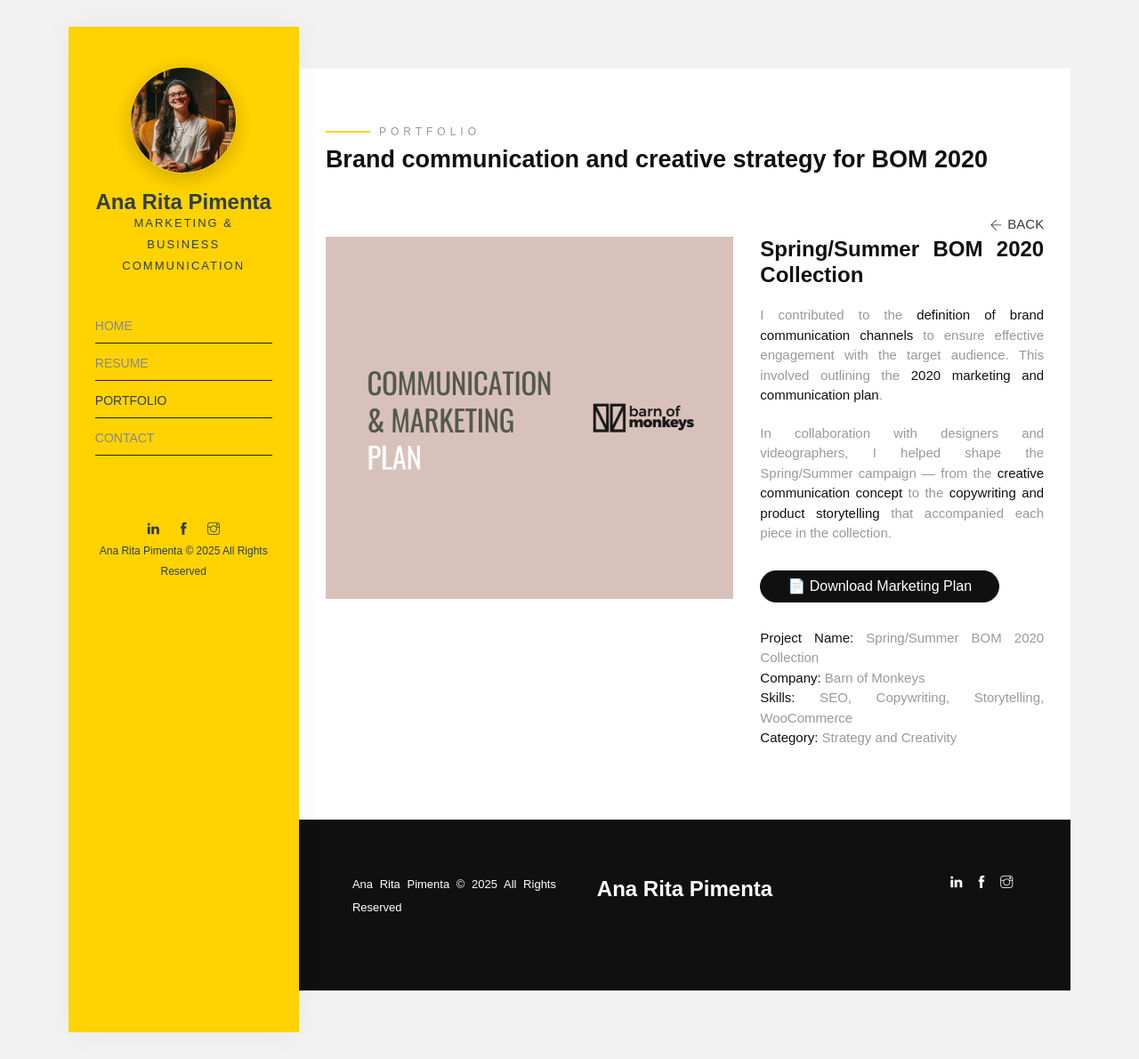
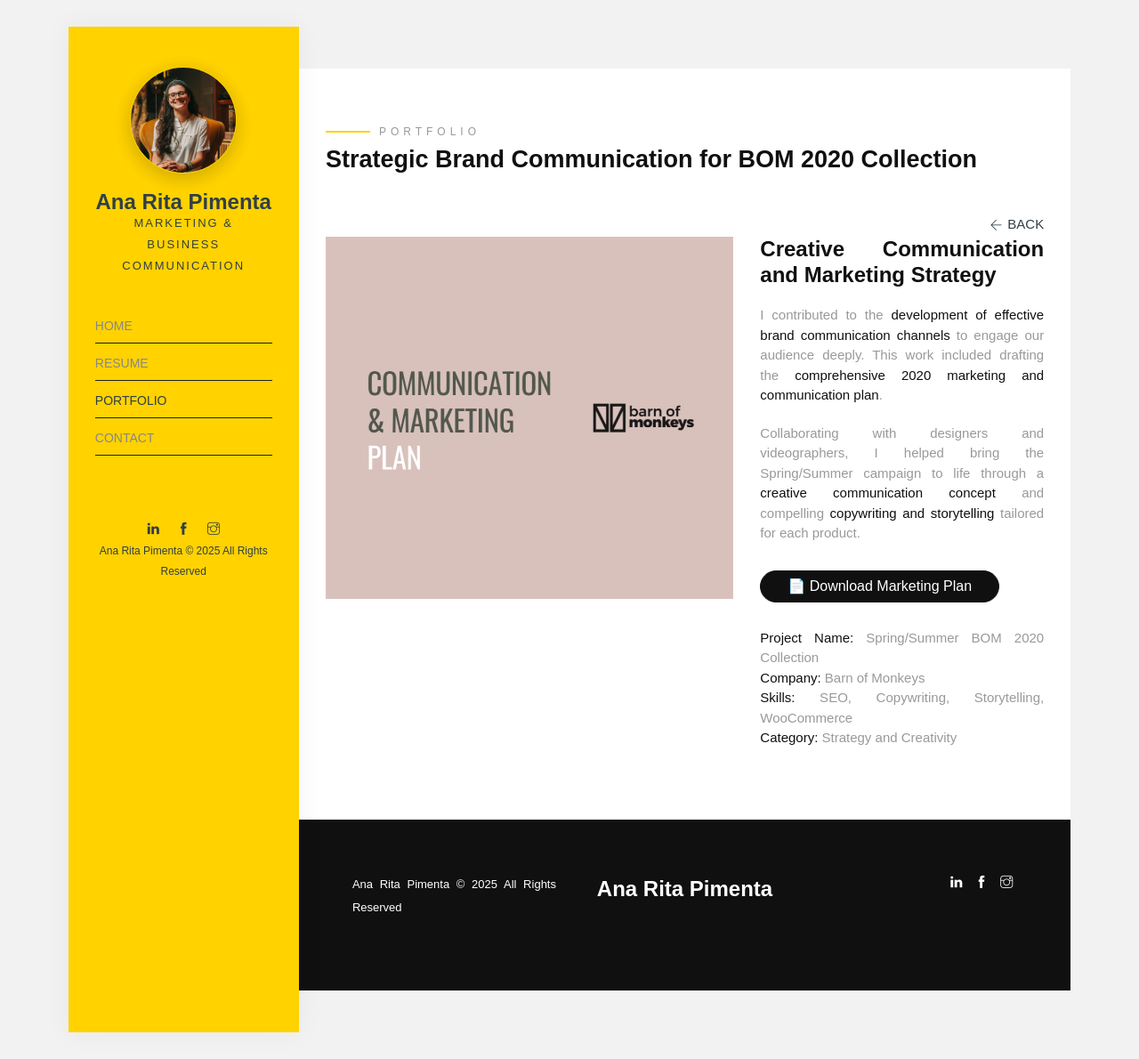
Before and after one commit to anaritapimenta/anaritapimenta.github.io, a Jekyll site: the page built from portfolio/spring-summer-bom-2020-collection/index.html, in a window 1280 px wide and 1190 px high. Shown: the whole window at 89% size. Built offline with Jekyll 4.4.1, drawn with Linux system fonts in a browser that asks for light colours; some web fonts are replaced.

Commit message:
Update index.html

```diff
--- a/portfolio/spring-summer-bom-2020-collection/index.html
+++ b/portfolio/spring-summer-bom-2020-collection/index.html
@@ -1,6 +1,6 @@
 ---
-title: Brand Communication & Creative Strategy - BOM 2020
-description: Explore the brand communication and creative strategy behind the Spring/Summer BOM 2020 Collection.
+title: Strategic Brand Communication & Creative Direction – BOM 2020 Collection
+description: Discover the strategic brand communication and creative direction behind Barn of Monkeys' Spring/Summer 2020 Collection.
 layout: default
 ---
 
@@ -10,7 +10,7 @@
       <div class="col-md-12">
         <span class="heading-meta style-1">Portfolio</span>
         <h1 class="heading animate-box" data-animate-effect="fadeInLeft">
-          Brand communication and creative strategy for BOM 2020
+          Strategic Brand Communication for BOM 2020 Collection
         </h1>
         <!-- BOTÃO BACK -->
         <a
@@ -37,12 +37,18 @@
         class="col-md-7 image-content animate-box fadeInLeft"
         data-animate-effect="fadeInLeft"
       >
-        <img
-          class="img-fluid mb-30"
-          src="{{ 'assets/img/portfolio/project-3/1.png' | prepend: site.baseurl | prepend: site.url }}"
-          alt="Barn of Monkeys Spring/Summer 2020 campaign visual"
-          loading="lazy"
-        />
+        <picture>
+          <source
+            srcset="{{ 'assets/img/portfolio/project-3/communication-marketing-plan.webp' | prepend: site.baseurl | prepend: site.url }}"
+            type="image/webp"
+          />
+          <img
+            class="img-fluid mb-30"
+            src="{{ 'assets/img/portfolio/project-3/communication-marketing-plan.jpg' | prepend: site.baseurl | prepend: site.url }}"
+            alt="Marketing communication plan visual for Barn of Monkeys 2020 campaign"
+            loading="lazy"
+          />
+        </picture>
       </div>
       <div
         class="col-md-5 sticky-parent animate-box fadeInLeft"
@@ -50,14 +56,13 @@
       >
         <div id="sticky_item">
           <div class="project-desc">
-            <!-- ESTE <h2> É O QUE FICA -->
-            <h2>Spring/Summer BOM 2020 Collection</h2>
+            <h2>Creative Communication and Marketing Strategy</h2>
 
             <p>
-              I contributed to the <strong>definition of brand communication channels</strong> to ensure effective engagement with the target audience. This involved outlining the <strong>2020 marketing and communication plan</strong>.
+              I contributed to the <strong>development of effective brand communication channels</strong> to engage our audience deeply. This work included drafting the <strong>comprehensive 2020 marketing and communication plan</strong>.
             </p>
             <p>
-              In collaboration with designers and videographers, I helped shape the Spring/Summer campaign — from the <strong>creative communication concept</strong> to the <strong>copywriting and product storytelling</strong> that accompanied each piece in the collection.
+              Collaborating with designers and videographers, I helped bring the Spring/Summer campaign to life through a <strong>creative communication concept</strong> and compelling <strong>copywriting and storytelling</strong> tailored for each product.
             </p>
 
             <input
```
